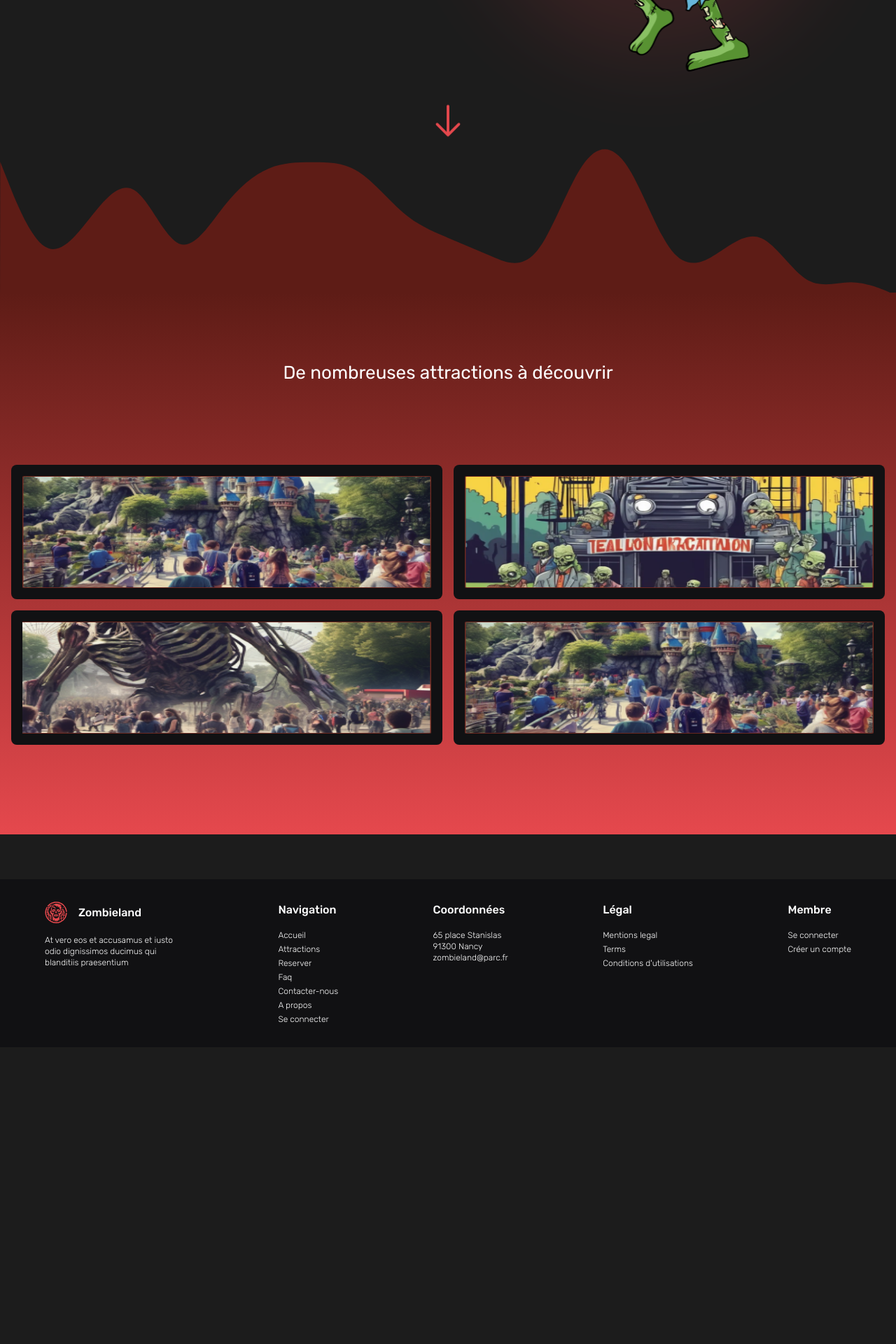
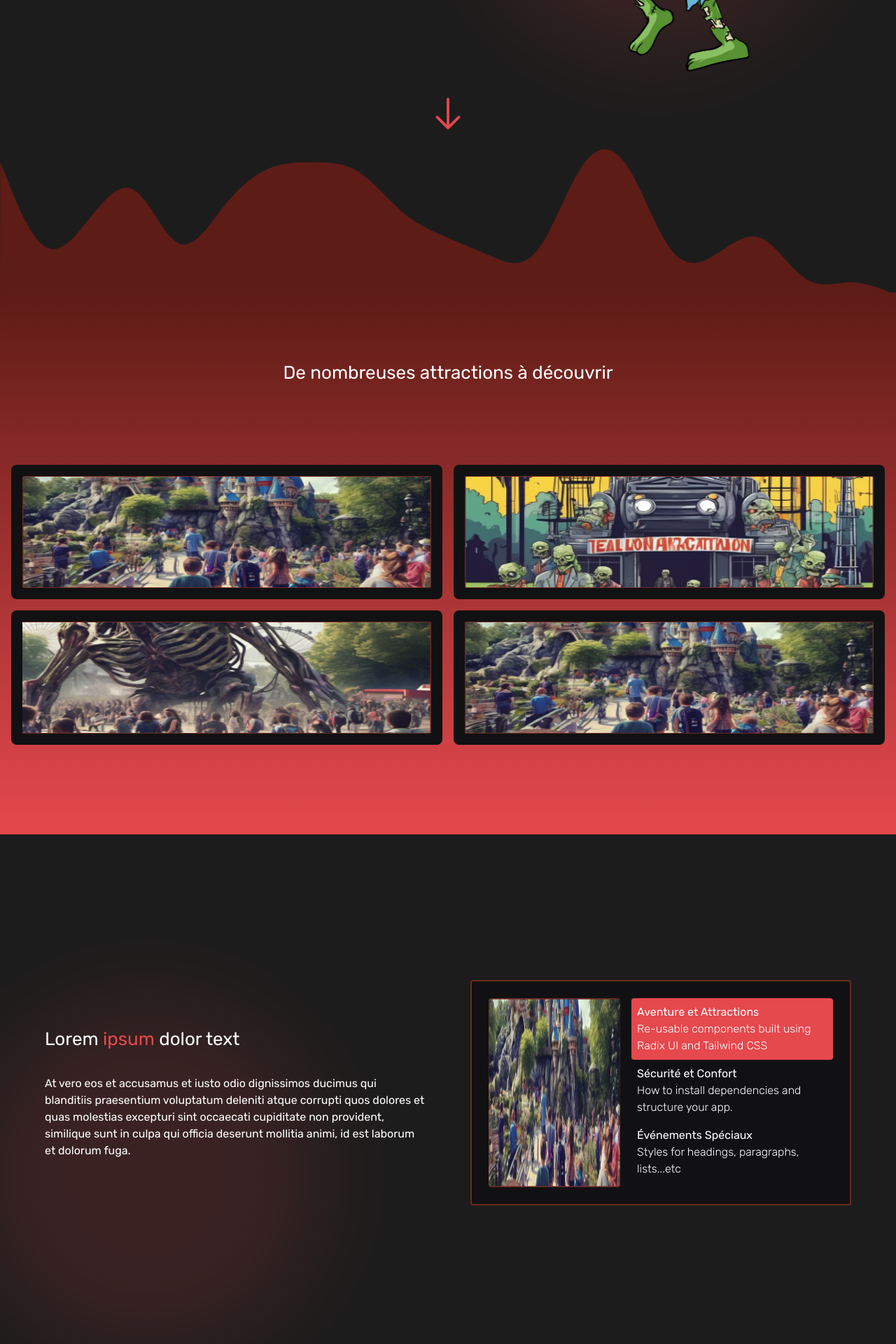
Before and after one commit to Pauline-Devavry/projet-zombieland-fork, a React (Vite) app in the folder client/: page / in a window 1280 px wide. Shown: the part 680-2600 px from the top of the page at 70% size. Before the commit the page ends 2176 px from the top, so only its background shows below. Built offline with nearby package versions, Linux system fonts and the light colour scheme.

Commit message:
S1D3 Client - Interactive menu section with the responsive and interactions, i separated this section in its own component

```diff
--- /dev/null
+++ b/client/src/components/InteractiveHomeMenu.jsx
@@ -0,0 +1,77 @@
+
+import Container from "./Container"
+import img1 from "../assets/homepage/image-1.png"
+import img2 from "../assets/homepage/image.png"
+import img3 from "../assets/homepage/image3.png"
+import { useState } from "react"
+import RedShadow from "./ui/RedShadow"
+
+function InteractiveHomeMenu() {
+
+    const [textIndex, setTextIndex] = useState(0)
+
+    const texts = [
+        "At vero eos et accusamus et iusto odio dignissimos ducimus qui blanditiis praesentium voluptatum deleniti atque corrupti quos dolores et quas molestias excepturi sint occaecati cupiditate non provident, similique sunt in culpa qui officia deserunt mollitia animi, id est laborum et dolorum fuga.",
+        "Lorem ipsum odor amet, consectetuer adipiscing elit. Neque massa lacinia sem libero nisl. Maecenas odio platea euismod porta odio suspendisse parturient ut. Massa cursus sodales, duis congue primis elit. Ultricies blandit semper, litora auctor erat non congue imperdiet. Senectus netus urna porta cursus egestas volutpat lacus.",
+        "Lorem ipsum odor amet, consectetuer adipiscing elit. Elit morbi efficitur maximus ipsum lacinia a scelerisque. Ridiculus eleifend class egestas per tempus varius lacinia vulputate lectus. Pulvinar posuere fusce ipsum libero quis primis lacinia. Fames viverra curabitur penatibus eget lobortis quis. Per nostra gravida dapibus, ultricies congue"
+    ]
+
+    const images = [
+        <img key={0} src={img1} className="rounded  min-h-[270px] lg:max-w-[188px]"/>,
+        <img key={1} src={img2} className="rounded  min-h-[270px] lg:max-w-[188px]"/>,
+        <img key={2} src={img3} className="rounded  min-h-[270px] lg:max-w-[188px]"/>,
+    ]
+
+    const handleClick = (index, e) => {
+        e.preventDefault()
+        setTextIndex(index)
+    }
+
+    return (
+        <Container className="py-32 flex flex-col items-center gap-16 md:flex-row md:py-52 relative">
+                <div className="md:w-1/2 flex flex-col gap-8 order-1">
+                    <h2 className="text-heading2-mobile md:text-heading2-desktop">
+                        Lorem <span className="text-primaryColor">ipsum</span> dolor text
+                    </h2>
+                    <p>
+                        {texts[textIndex]}
+                    </p>
+                </div>
+                <div className="md:w-1/2 md:order-2">
+                    <div className=" bg-secondaryBackgroundColor border-borderColor border-2 rounded p-6 flex flex-col w-full gap-4 lg:flex-row">
+                        {images[textIndex]}
+                        <div className="flex flex-col">
+                            <a href=""
+                                className={`p-2 rounded cursor-pointer transition-colors duration-300 ease-in-out hover:bg-primaryColor ${textIndex === 0 ? "bg-primaryColor" : ""}`}
+                                onClick={(e) => handleClick(0, e)}>
+                                <span>Aventure et Attractions</span>
+                                <p className="font-thin">
+                                    Re-usable components built using Radix UI and Tailwind CSS
+                                </p>
+                            </a>
+                            <a href=""
+                            className={`p-2 rounded cursor-pointer transition-colors duration-300 ease-in-out hover:bg-primaryColor ${textIndex === 1 ? "bg-primaryColor" : ""} `}
+                            onClick={(e) => handleClick(1, e)}>
+                                <span>Sécurité et Confort</span>
+                                <p className="font-thin">
+                                    How to install dependencies and structure your app.
+                                </p>
+                            </a>
+                            <a href=""
+                            className={`p-2 rounded cursor-pointer transition-colors duration-300 ease-in-out hover:bg-primaryColor ${textIndex === 2 ? "bg-primaryColor" : ""}`}
+                            onClick={(e) => handleClick(2, e)}>
+                                <span>Événements Spéciaux</span>
+                                <p className="font-thin">
+                                    Styles for headings, paragraphs, lists...etc
+                                </p>
+                            </a>
+                        </div>
+                    </div>
+                </div>
+                <RedShadow className="bottom-0 -left-20"/>
+            </Container>
+    )
+
+}
+
+export default InteractiveHomeMenu
--- a/client/src/pages/HomePage.jsx
+++ b/client/src/pages/HomePage.jsx
@@ -10,6 +10,7 @@ import img2 from "../assets/homepage/image.png"
 import img3 from "../assets/homepage/image3.png"
 
 import { Link } from "react-router-dom"
+import InteractiveHomeMenu from "../components/InteractiveHomeMenu.jsx"
 
 function HomePage() {
 
@@ -48,7 +49,7 @@ function HomePage() {
             <div className="flex flex-col gap-0">
                 <img src={waveImg} alt="" className="w-full -mb-1" />
                 <div className="bg-gradient-to-b from-gradiantDarkRed to-primaryColor flex flex-col items-center gap-20 overflow-hidden py-24">
-                    <h2 className="text-heading1-mobile text-center">
+                    <h2 className="text-heading2-mobile text-center md:text-heading2-desktop">
                         De nombreuses attractions à découvrir
                     </h2>
                     <div className="container mx-auto px-4 py-8">
@@ -74,6 +75,9 @@ function HomePage() {
                 </div>
             </div>
 
+            {/* Interactive menu seperated in its own component*/}
+
+            <InteractiveHomeMenu/>
 
 
         </main>
--- a/client/tailwind.config.js
+++ b/client/tailwind.config.js
@@ -20,12 +20,14 @@ export default {
       },
       fontSize: {
         "heading1-desktop": ['32px', { lineHeight: '38px' }],
-        "heading1-mobile": ['26px', { lineHeight: "38px"}]
+        "heading1-mobile": ['26px', { lineHeight: "38px"}],
+        "heading2-mobile": ['19px', { lineHeight: "38px"}],
+        "heading2-desktop": ['26px', { lineHeight: "38px"}],
       },
       keyframes: {
         bounce: {
-          '0%, 100%': { transform: 'translateY(-10px)' },
-          '50%': { transform: 'translateY(10px)' },
+          '0%, 100%': { transform: 'translateY(-20px)' },
+          '50%': { transform: 'translateY(20px)' },
         },
         scrollLeft: {
           '0%': { transform: 'translateX(0)' },
```
